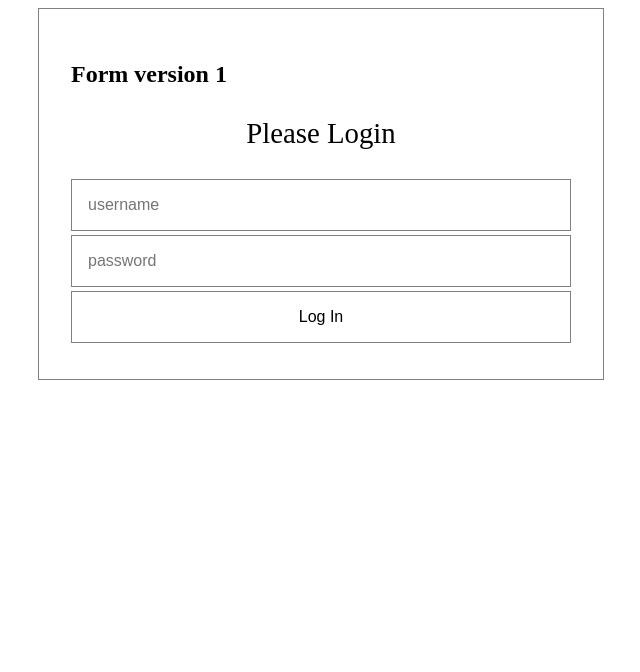
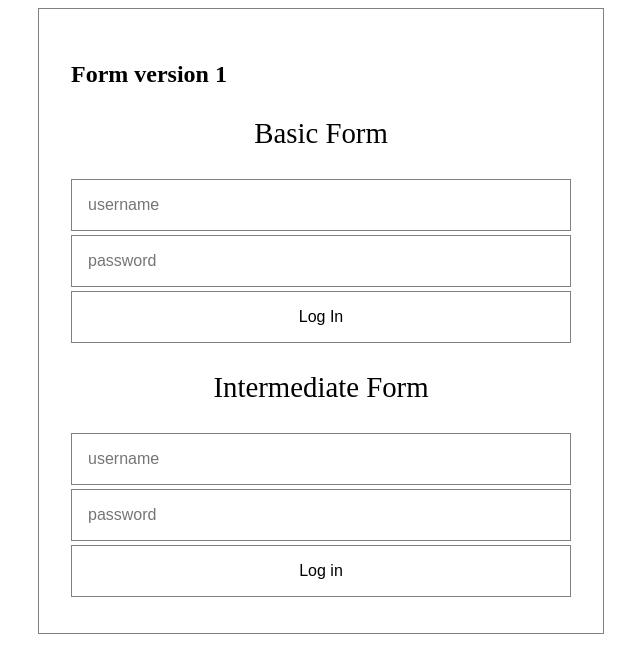
Before and after one commit to JuniorDugue/diff-react-form-states, a React (Create React App) app: page / in a window 1280 px wide. Shown: the top 672 px of the page, without its empty margins (319-959 px from the left). Built offline with nearby package versions, Linux system fonts and the light colour scheme.

Commit message:
updated preview image and started working on 2nd form

```diff
--- a/src/App.js
+++ b/src/App.js
@@ -1,12 +1,14 @@
 import React from "react";
 import "./App.css";
-import FormV1 from "./components/formV1/FormV1";
+import FormV1 from "./components/forms/FormV1";
+import FormV2 from "./components/forms/FormV2";
 
 function App() {
   return (
     <div className="login-container">
       <h2>Form version 1</h2>
       <FormV1 />
+      <FormV2/>
     </div>
   );
 }
--- a/src/components/formV1/FormV1.js
+++ b/src/components/forms/FormV1.js
@@ -1,5 +1,5 @@
 import React, { useState } from "react";
-import { login } from "./../utils";
+import { login } from "../utils";
 
 function FormV1() {
   const [loading, setLoading] = useState(false);
@@ -16,11 +16,11 @@ function FormV1() {
     try {
       await login({ username, password });
       setLoggedIn(true);
+      // debugger;
+    } catch (error) {
+      setError("Incorrect username or password");
       setUsername("");
       setPassword("");
-      // debugger;
-    } catch (error) {
-      setError(error);
       // debugger;
     }
 
@@ -35,7 +35,7 @@ function FormV1() {
         </>
       ) : (
         <form onSubmit={onSubmit}>
-          <p>Please Login</p>
+          <p>Basic Form</p>
           {error ? <p className="error">{error}</p> : null}
           <input type="text" placeholder="username" value={username} onChange={(e) => setUsername(e.target.value)} />
           <input type="password" placeholder="password" value={password} onChange={(e) => setPassword(e.target.value)} />
--- /dev/null
+++ b/src/components/forms/FormV2.js
@@ -0,0 +1,24 @@
+import React, { useState } from "react";
+import { login } from "../utils";
+
+function FormV2() {
+  async function onSubmit(e) {
+    e.preventDefault();
+    try {
+      await login({});
+    } catch (error) {}
+  }
+
+  return (
+    <>
+      <form onSubmit={onSubmit}>
+        <p>Intermediate Form</p>
+        <input type="text" placeholder="username" />
+        <input type="password" placeholder="password" />
+        <button type="submit">Log in</button>
+      </form>
+    </>
+  );
+}
+
+export default FormV2;
```
Also changed, not shown: preview1.gif.
